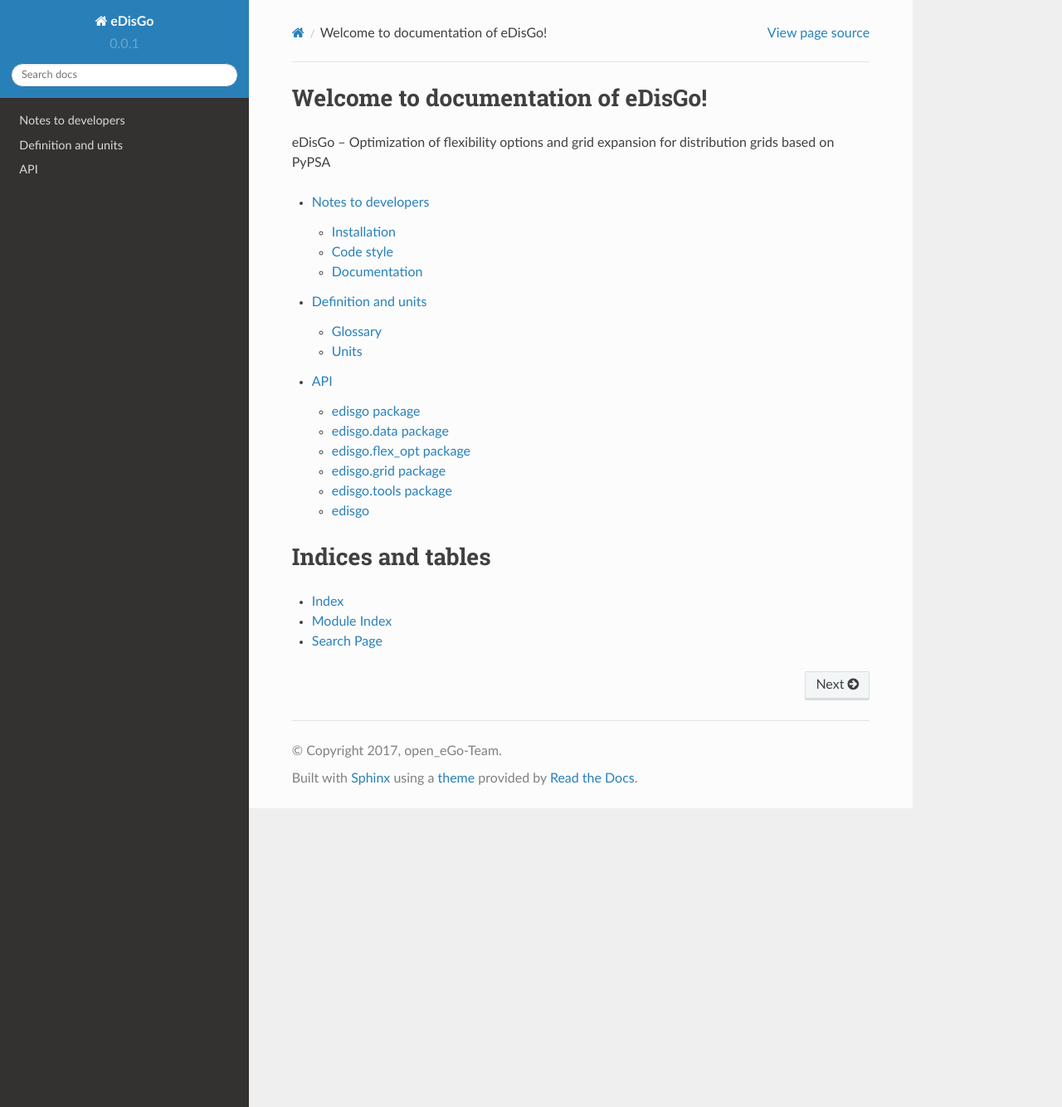
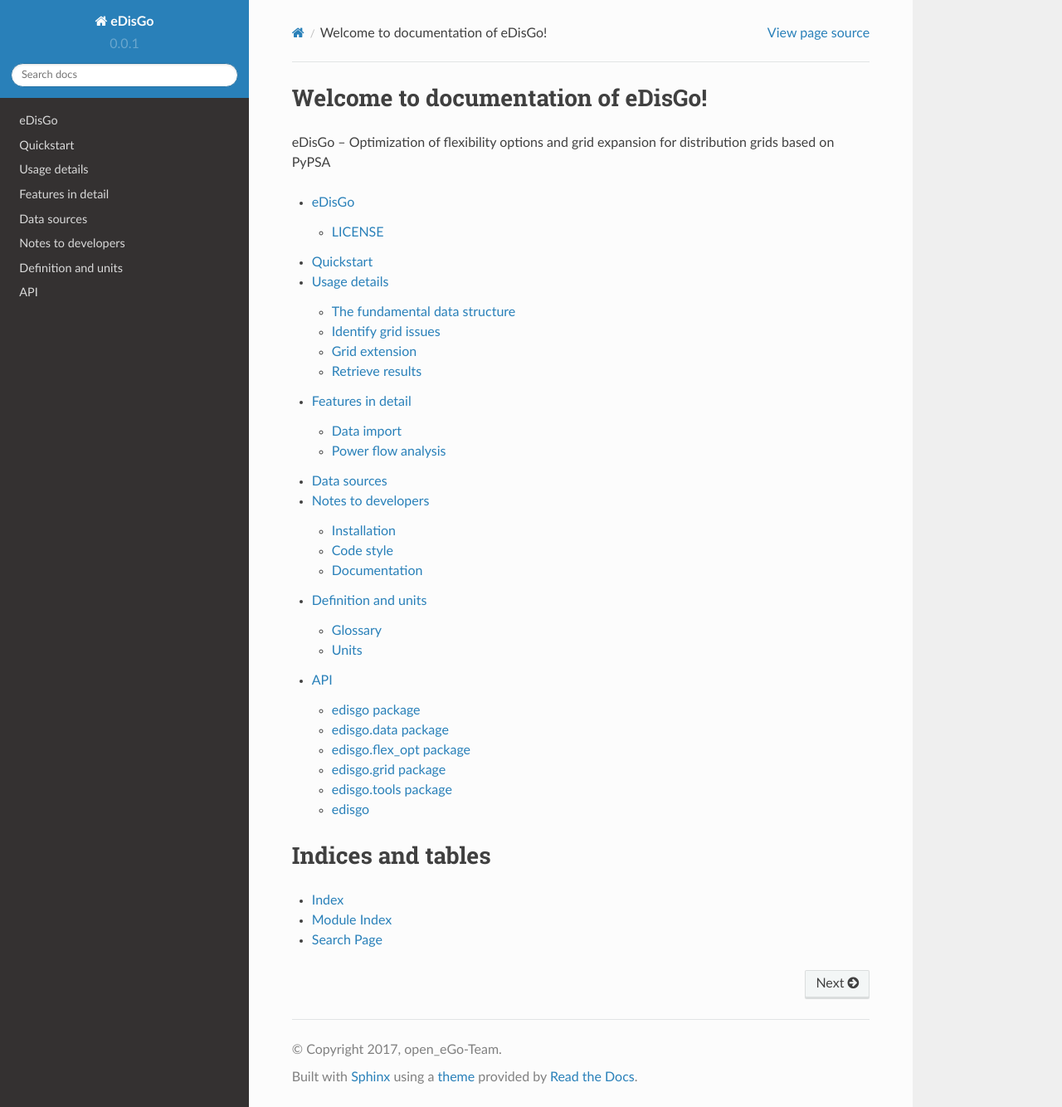
Before and after one commit to openego/eDisGo, a Sphinx documentation site: the page built from doc/index.rst, in a window 1280 px wide and 1334 px high. Shown: the whole window at 83% size. Built offline with Sphinx 7.4.7 and the Read the Docs theme 2.0.0, drawn with Linux system fonts in a browser that asks for light colours; formulas are drawn with MathJax 3.

Commit message:
Docs update: structure and startpage

```diff
--- a/doc/api.rst
+++ b/doc/api.rst
@@ -1,5 +1,7 @@
+.. _api:
+
 API
-~~~
+===
 
 .. make doc-string generated documentation appear here
 
--- /dev/null
+++ b/doc/data_sources.rst
@@ -0,0 +1,4 @@
+.. _data-sources:
+
+Data sources
+------------
--- a/doc/dev_notes.rst
+++ b/doc/dev_notes.rst
@@ -1,3 +1,5 @@
+.. _dev-notes:
+
 Notes to developers
 ===================
 
--- /dev/null
+++ b/doc/features_in_detail.rst
@@ -0,0 +1,10 @@
+.. _features-in-detail:
+
+Features in detail
+==================
+
+Data import
+-----------
+
+Power flow analysis
+-------------------
--- a/doc/index.rst
+++ b/doc/index.rst
@@ -11,6 +11,11 @@ eDisGo -- Optimization of flexibility options and grid expansion for distributio
 .. toctree::
    :maxdepth: 2
 
+   start_page
+   quickstart
+   usage_details
+   features_in_detail
+   data_sources
    dev_notes
    definitions_and_units
    api
--- /dev/null
+++ b/doc/quickstart.rst
@@ -0,0 +1,4 @@
+.. _quickstart:
+
+Quickstart
+==========
--- /dev/null
+++ b/doc/start_page.rst
@@ -0,0 +1,46 @@
+eDisGo
+======
+
+The python package eDisGo provides a toolbox for analysis and optimization of
+distribution grids. This software lives in the context of the research project
+`open_eGo <https://openegoproject.wordpress.com>`_. It is closely related to the
+python project `Ding0 <https://github.com/openego/ding0>`_ as this project
+is currently the single data source for eDisGo providing synthetic grid data
+for whole Germany.
+
+The toolbox currently includes
+
+* Data import from data sources of the open_eGo project
+* Power flow analysis for grid issue identification (enabled by `PyPSA <https://pypsa.org>`_)
+* Automatic grid reinforced solving overloading and overvoltage issues
+
+Features to be included
+
+* Battery storage integration
+* Grid operation optimized curtailment
+* Cluster based analyses
+
+See :ref:`quickstart` for the first steps. A deeper guide is provided in :ref:`usage-details`.
+We explain in detail how things are done in :ref:`features-in-detail`.
+:ref:`data-sources` details on how to import and suitable available data sources.
+For those of you who want to contribute see :ref:`dev-notes` and the
+:ref:`api` reference.
+
+
+LICENSE
+-------
+
+Copyright (C) 2017 Reiner Lemoine Institut gGmbH
+
+This program is free software: you can redistribute it and/or modify it under
+the terms of the GNU Affero General Public License as published by the Free
+Software Foundation, either version 3 of the License, or (at your option) any
+later version.
+
+This program is distributed in the hope that it will be useful, but WITHOUT
+ANY WARRANTY; without even the implied warranty of MERCHANTABILITY or FITNESS
+FOR A PARTICULAR PURPOSE. See the GNU Affero General Public License for more
+details.
+
+You should have received a copy of the GNU General Public License along with
+this program. If not, see https://www.gnu.org/licenses/.
--- /dev/null
+++ b/doc/usage_details.rst
@@ -0,0 +1,22 @@
+.. _usage-details:
+
+Usage details
+=============
+
+The fundamental data structure
+------------------------------
+
+Identify grid issues
+--------------------
+
+Grid extension
+--------------
+
+.. Battery storages
+.. ----------------
+
+.. Curtailment
+.. -----------
+
+Retrieve results
+----------------
```
Also changed, not shown: 1 other file.
